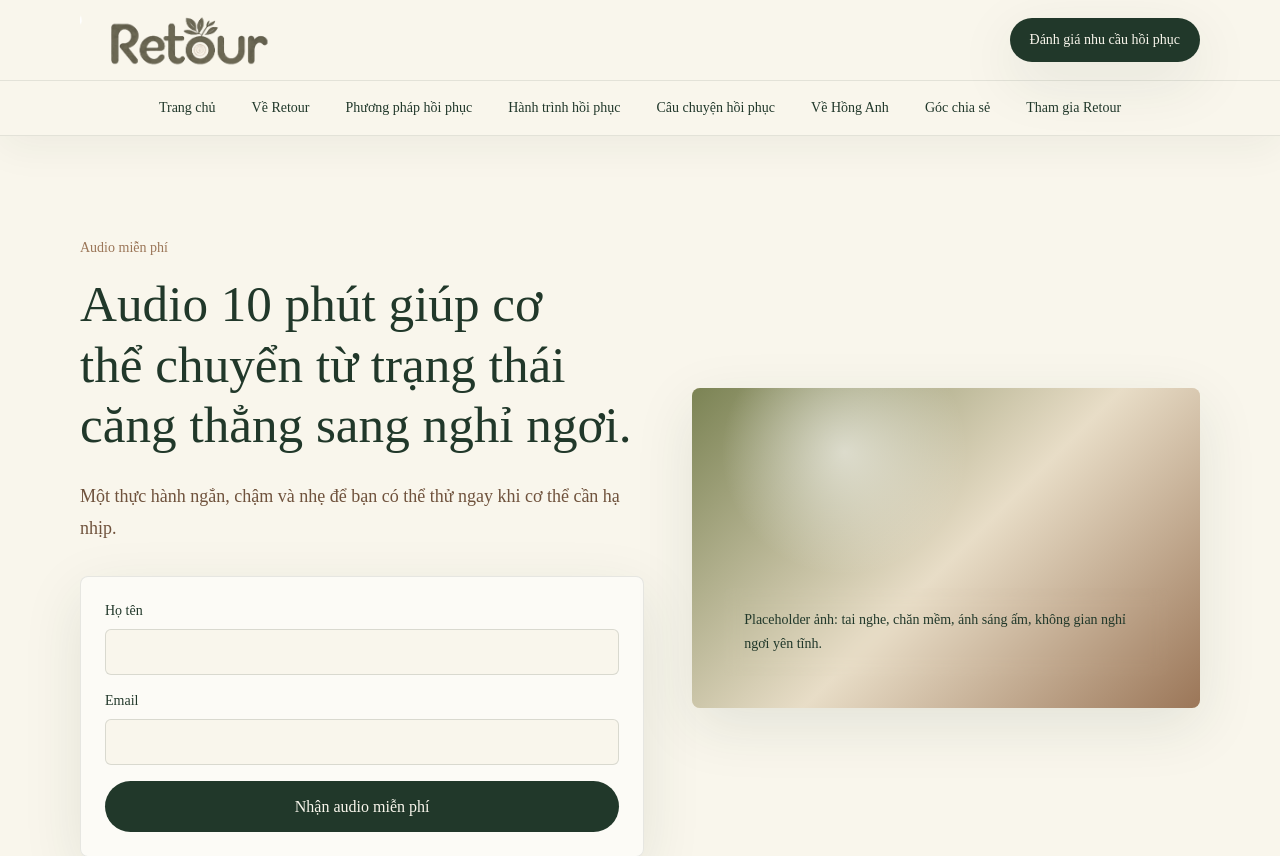
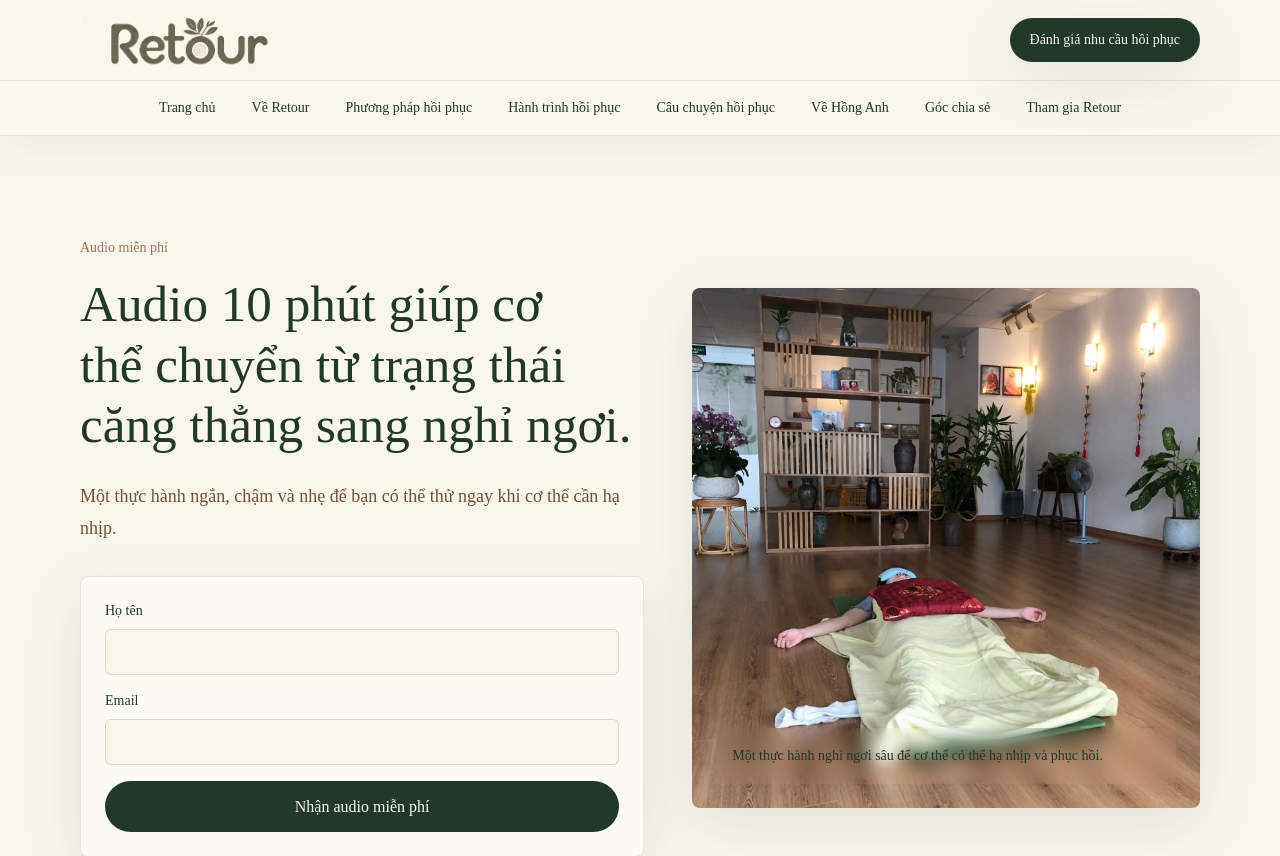
Before and after one commit to healthcoachhonganh/retourss-website, a Next.js app: page /bat-dau-tai-day/audio-thu-gian-mien-phi in a window 1280 px wide. Shown: the top 856 px of the page. Built offline with nearby package versions, Linux system fonts and the light colour scheme.

Commit message:
Add relaxation image to free audio page

```diff
--- a/app/bat-dau-tai-day/audio-thu-gian-mien-phi/page.tsx
+++ b/app/bat-dau-tai-day/audio-thu-gian-mien-phi/page.tsx
@@ -1,6 +1,6 @@
 import type { Metadata } from "next";
 import { AudioSignupForm } from "@/components/forms";
-import { PlaceholderImage, SectionHeading } from "@/components/ui";
+import { FeatureImage, SectionHeading } from "@/components/ui";
 
 export const metadata: Metadata = {
   title: "Audio thư giãn miễn phí",
@@ -21,7 +21,12 @@ export default function FreeAudioPage() {
             <AudioSignupForm />
           </div>
         </div>
-        <PlaceholderImage label="Placeholder ảnh: tai nghe, chăn mềm, ánh sáng ấm, không gian nghỉ ngơi yên tĩnh." />
+        <FeatureImage
+          src="/free-audio-relaxation.jpg"
+          alt="Một người thực hành nghỉ ngơi sâu trong không gian ấm áp"
+          caption="Một thực hành nghỉ ngơi sâu để cơ thể có thể hạ nhịp và phục hồi."
+          position="center 55%"
+        />
       </div>
     </section>
   );
```
Also changed, not shown: public/free-audio-relaxation.jpg (added).
